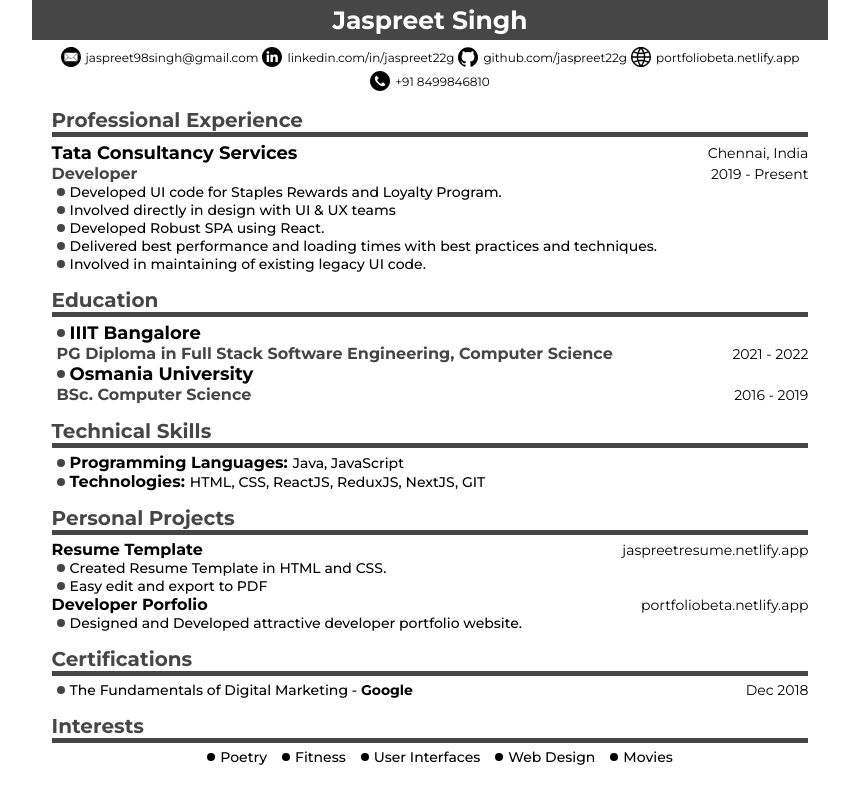
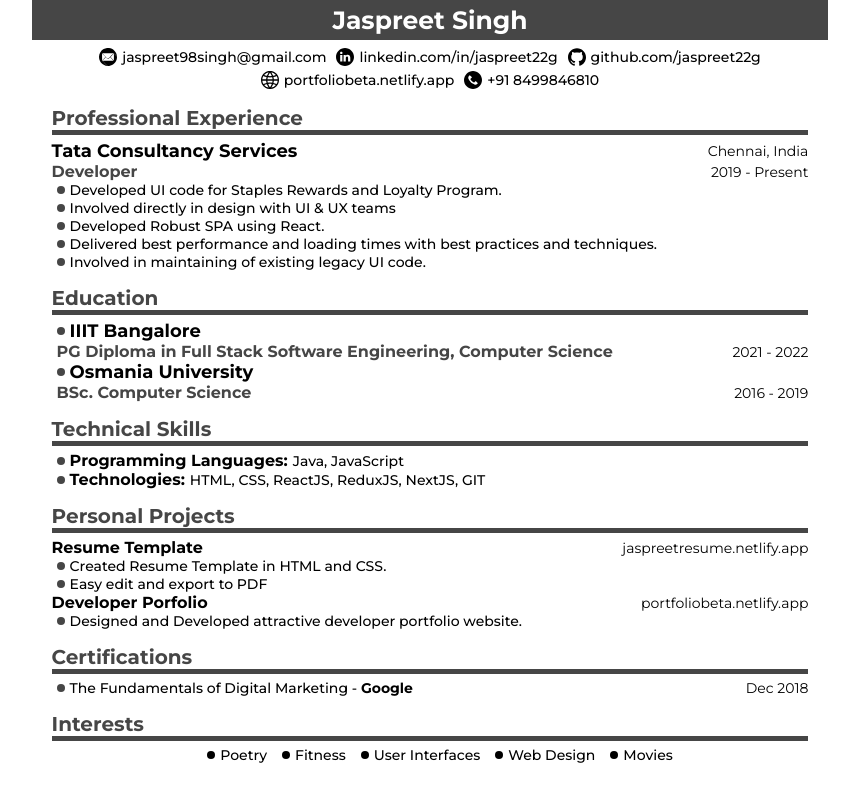
Before and after one commit to Jaspreet-22g/resume, a plain HTML site: page index.html in a window 1280 px wide. Shown: the whole page, without its empty margins (210-1069 px from the left). Drawn offline with Linux system fonts and the light colour scheme.

Commit message:
minor touchups

```diff
--- a/styles.scss
+++ b/styles.scss
@@ -45,7 +45,8 @@ section {
   a {
     text-decoration: none;
     color: black;
-    font-size: 12px;
+    font-size: 14px;
+    font-weight: 500;
   }
 }
 // ------------headings-font-size------------------
@@ -78,8 +79,8 @@ ul {
     align-items: center;
     font-size: 14px;
     font-weight: 500;
-    h5{
-        font-weight: 500;
+    h5 {
+      font-weight: 500;
     }
     &:before {
       display: inline-block;
@@ -111,7 +112,7 @@ ul {
   align-items: center;
   justify-content: space-between;
   & > *:last-child {
-      font-weight: 400;
+    font-weight: 400;
   }
 }
 
@@ -164,10 +165,10 @@ ul {
     & > div {
       display: flex;
       align-items: center;
-      margin: 2px;
+      margin: 2.5px 5px;
 
       & > img {
-        height: 20px;
+        height: 18px;
         margin-right: 5px;
       }
     }
```
Also changed, not shown: styles.css, 1 other file.
